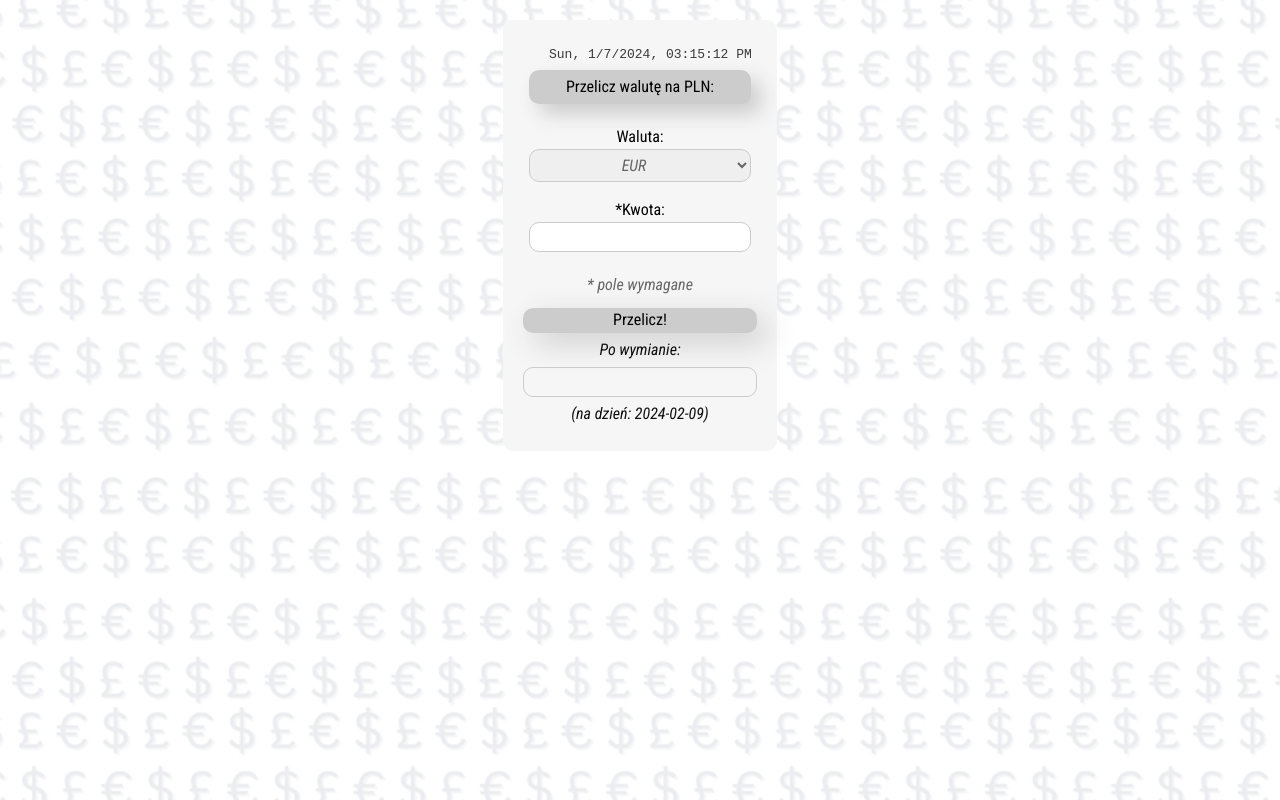
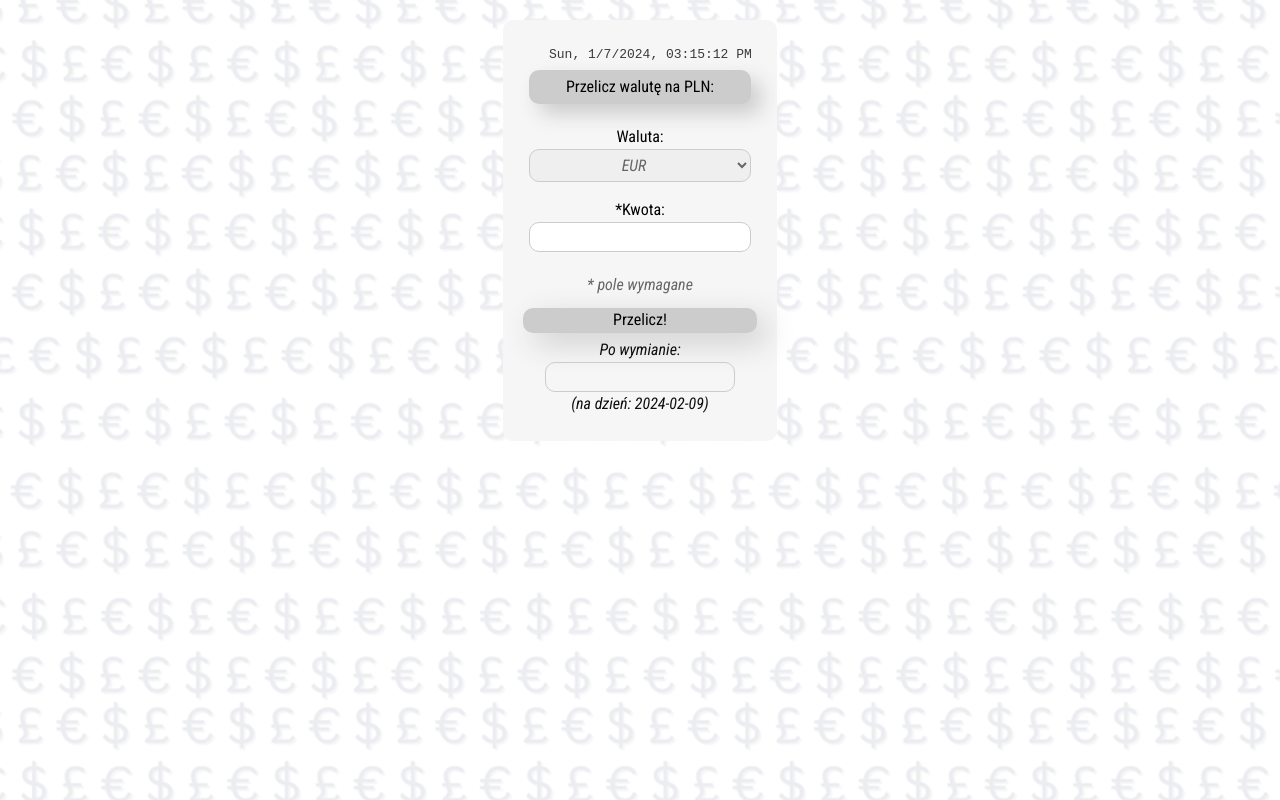
Before and after one commit to Dor-Ka/currency-converter-react, a React (Create React App) app: page / in a window 1280 px wide. Built offline with nearby package versions, Linux system fonts and the light colour scheme.

Commit message:
styled-components: form - edited

```diff
--- a/src/Result/index.js
+++ b/src/Result/index.js
@@ -1,22 +1,17 @@
-import { StyledResult, InputResult } from "./styled";
+import { StyledResult } from "./styled";
 
 export const Result = ({ result }) => (
-  <>
-   <StyledResult>
-        Po wymianie:
-   </StyledResult>
-   <InputResult>
+    <StyledResult>
+      Po wymianie:
+      <StyledResult primary>
         {result && (
-            <>
-                {result.sourceAmount.toFixed(2)}&nbsp;{result.currency}&nbsp; = &nbsp;
-                <stong>
-                    {result.targetAmount.toFixed(2)}&nbsp;PLN
-                </stong>
-            </>
+          <>
+            {result.sourceAmount.toFixed(2)}&nbsp;{result.currency}&nbsp; =
+            &nbsp;
+            <stong>{result.targetAmount.toFixed(2)}&nbsp;PLN</stong>
+          </>
         )}
-    </InputResult>
-    <StyledResult>
-          (na dzień: 2024-02-09)
+      </StyledResult>
+      (na dzień: 2024-02-09)
     </StyledResult>
-  </>
 );
--- a/src/Result/styled.js
+++ b/src/Result/styled.js
@@ -1,6 +1,6 @@
-import styled from "styled-components";
+import styled, { css } from "styled-components";
 
-export const StyledResult = styled.p`
+export const StyledResult = styled.div`
   margin: 0 auto;
   padding: 5px;
   width: 100%;
@@ -8,17 +8,10 @@
   text-align: center;
   color: ${({ theme }) => theme.color.codGray};
   font-style: italic;
+
+  ${({ primary }) => primary && css`
+    border: 1px solid ${({ theme }) => theme.color.gray};
+    border-radius: 10px;
+    min-height: 30px;
+  `}
 `;
-
-export const InputResult = styled.p`
-  margin: 0 auto;
-  border: 1px solid ${({ theme }) => theme.color.gray};
-  border-radius: 10px;
-  padding: 5px;
-  width: 100%;
-  min-height: 30px;
-  max-width: 400px;
-  text-align: center;
-  color: ${({ theme }) => theme.color.codGray};
-  font-style: italic;
-`;
```
